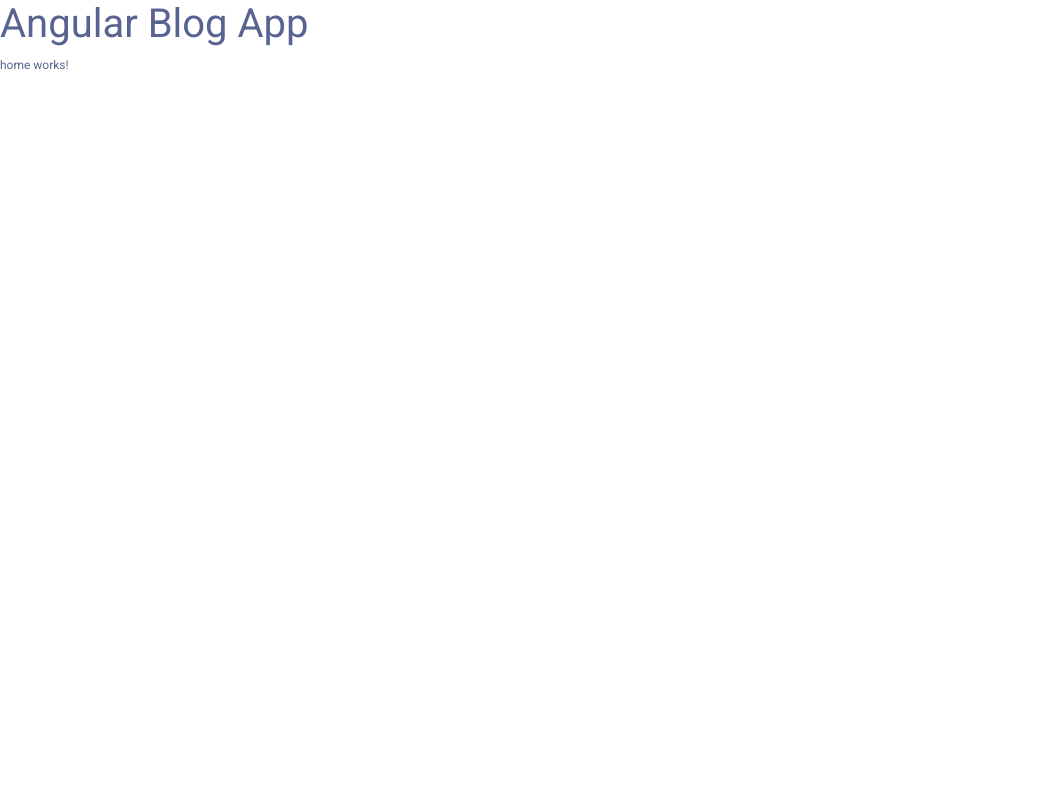
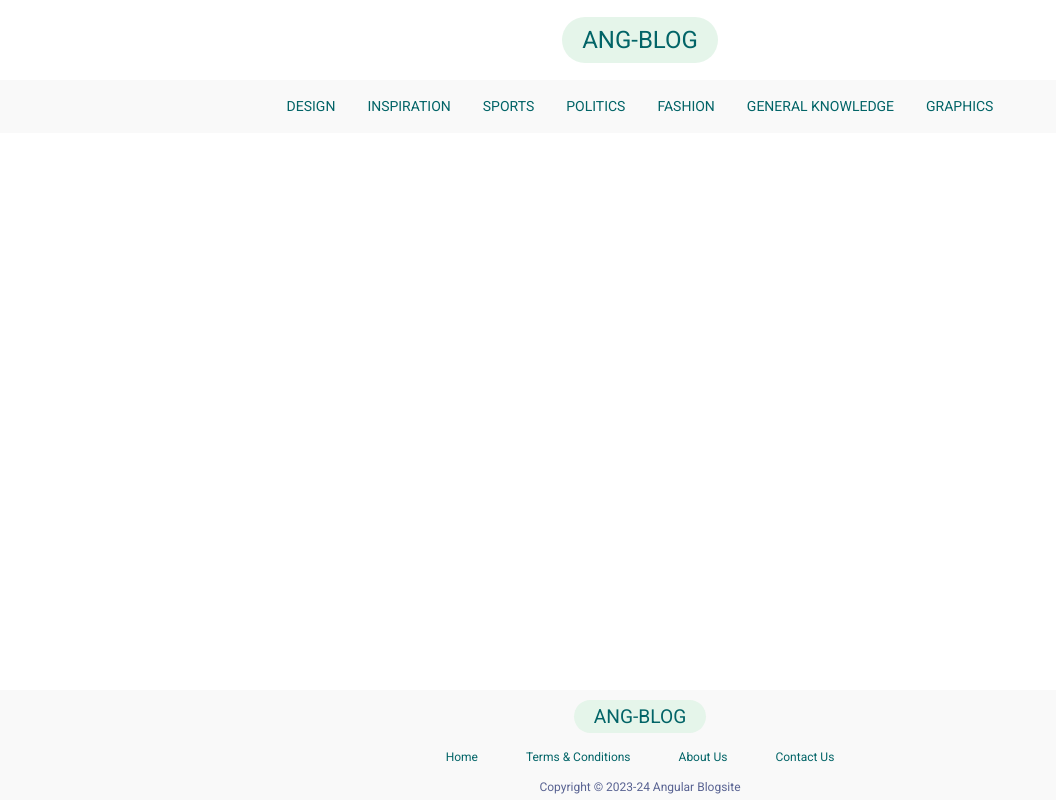
Before and after one commit to shubhiroy/ang-blog-site, an Angular app: page / in a window 1280 px wide. Shown: the whole page, without its empty margins (0-1056 px from the left). Built offline with nearby package versions, Linux system fonts and the light colour scheme.

Commit message:
Add header, navbar and footer component.

```diff
--- a/src/app/app.component.html
+++ b/src/app/app.component.html
@@ -1,3 +1,5 @@
-<h1>Angular Blog App</h1>
+<app-header></app-header>
+<app-category-navbar></app-category-navbar>
 
-<router-outlet></router-outlet>
+
+<app-footer></app-footer>
--- a/src/app/layouts/category-navbar/category-navbar.component.css
+++ b/src/app/layouts/category-navbar/category-navbar.component.css
@@ -0,0 +1,9 @@
+.navbar {
+    background-color: var(--navbar-footer-color);
+}
+
+a {
+    color: var(--primary-color);
+    font-size: 14px;
+    text-transform: uppercase;
+}
--- a/src/app/layouts/category-navbar/category-navbar.component.html
+++ b/src/app/layouts/category-navbar/category-navbar.component.html
@@ -1 +1,7 @@
-<p>category-navbar works!</p>
+<nav class="navbar justify-content-center sticky-top">
+    <ul class="nav justify-content-center">
+        <li class="nav-item" *ngFor="let navlink of navlinks">
+          <a class="nav-link active" aria-current="page" href="#">{{navlink}}</a>
+        </li>
+      </ul>
+</nav>
--- a/src/app/layouts/category-navbar/category-navbar.component.ts
+++ b/src/app/layouts/category-navbar/category-navbar.component.ts
@@ -6,5 +6,13 @@ import { Component } from '@angular/core';
   styleUrls: ['./category-navbar.component.css']
 })
 export class CategoryNavbarComponent {
-
+  navlinks: Array<string> = [
+    "DESIGN",
+    "INSPIRATION",
+    "SPORTS",
+    "POLITICS",
+    "FASHION",
+    "GENERAL KNOWLEDGE",
+    "GRAPHICS"
+  ]
 }
--- a/src/app/layouts/footer/footer.component.css
+++ b/src/app/layouts/footer/footer.component.css
@@ -0,0 +1,13 @@
+footer {
+    height: 110px;
+    padding: 5px;
+    background-color: var(--navbar-footer-color);
+}
+
+.site-logo {
+    font-size: 1.2rem;
+}
+
+.nav-link  {
+    color: var(--primary-color);
+}
--- a/src/app/layouts/footer/footer.component.html
+++ b/src/app/layouts/footer/footer.component.html
@@ -1 +1,13 @@
-<p>footer works!</p>
+<footer class="text-center fixed-bottom">
+    <div class="row">
+        <div class="col-md-12">
+            <div class="my-2">
+                <a class="site-logo">ANG-BLOG</a>
+            </div>
+            <ul class="nav justify-content-center my-1">
+                <li class="nav-item mx-2" *ngFor="let footerlink of footerlinks"><a class="nav-link" href="#">{{footerlink}}</a></li>
+            </ul>
+            <div class="">Copyright &#169; 2023-24 Angular Blogsite</div>
+        </div>
+    </div>
+</footer>
--- a/src/app/layouts/footer/footer.component.ts
+++ b/src/app/layouts/footer/footer.component.ts
@@ -6,5 +6,10 @@ import { Component } from '@angular/core';
   styleUrls: ['./footer.component.css']
 })
 export class FooterComponent {
-
+  footerlinks = [
+    "Home",
+    "Terms & Conditions",
+    "About Us",
+    "Contact Us"
+  ]
 }
--- a/src/app/layouts/header/header.component.css
+++ b/src/app/layouts/header/header.component.css
@@ -0,0 +1,7 @@
+header {
+    height: 80px;
+}
+
+.site-logo {
+    font-size: 1.5rem;
+}
--- a/src/app/layouts/header/header.component.html
+++ b/src/app/layouts/header/header.component.html
@@ -1 +1,5 @@
-<p>header works!</p>
+<header class="navbar navbar-expand bg-white">
+    <div class="container justify-content-center">
+        <a href="#" class="site-logo">ANG-BLOG</a>
+    </div>
+</header>
--- a/src/styles.css
+++ b/src/styles.css
@@ -4,7 +4,7 @@
 
 :root {
     --primary-color: #026467;
-    --secondary-color: #e5e5e5;
+    --secondary-color: #e5f5ea;
     --body-text-color: #596392;
     --navbar-footer-color: #f9f9f9;
 
@@ -19,3 +19,11 @@ body {
     font-size: 12px;
     color: var(--body-text-color);
 }
+
+.site-logo {
+    background-color: var(--secondary-color);
+    color: var(--primary-color);
+    border-radius: 40px;
+    padding: 5px 20px;
+    text-decoration: none;
+}
```
